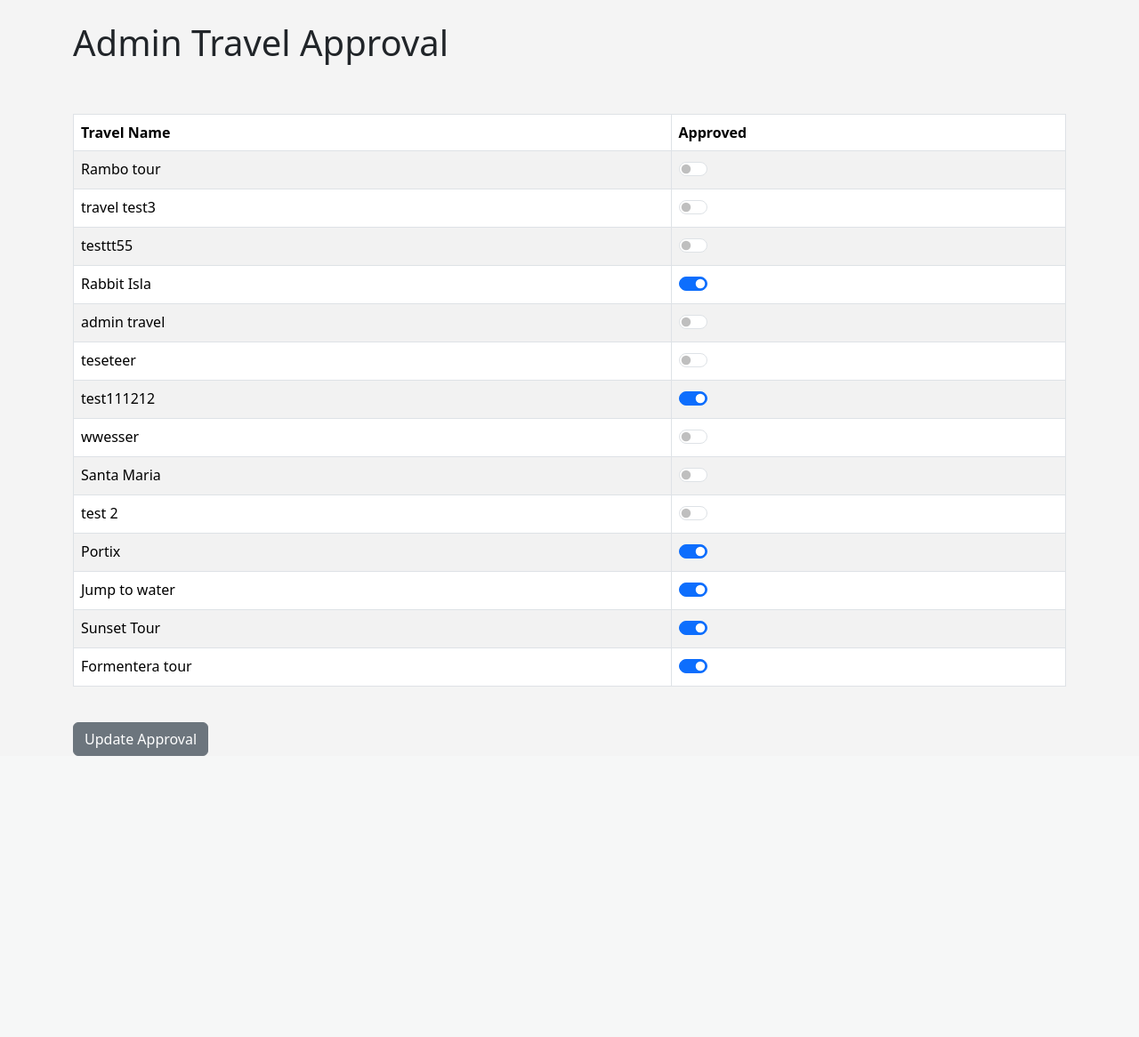
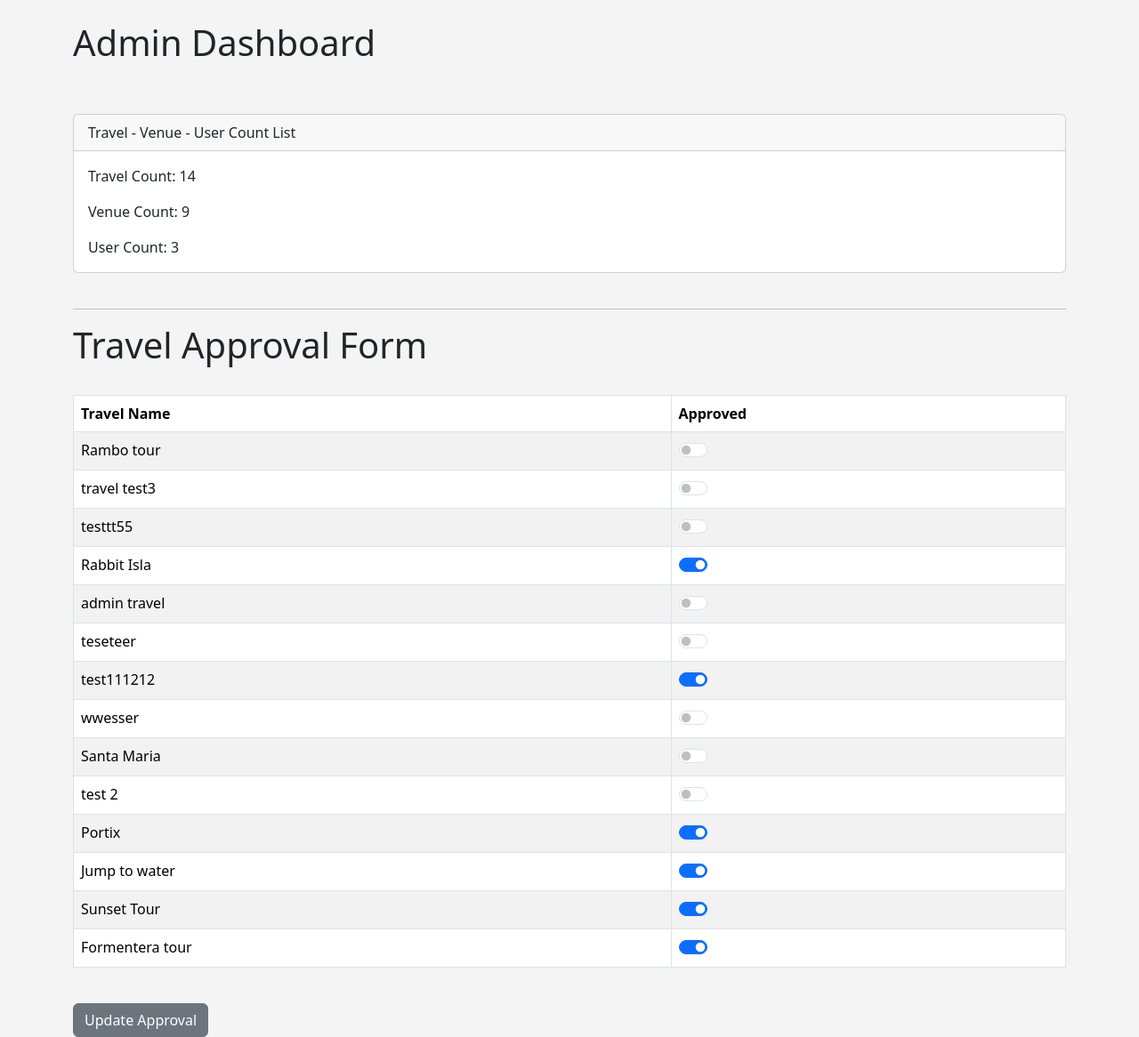
Before and after one commit to SebastianSloma/Travel_club, a Django app: page /admin_approval in a window 1280 px wide. Shown: the part 56-1222 px from the top of the page at 89% size. Before the commit the page ends 906 px from the top, so only its background shows below. Run offline with Django 4.2, Linux system fonts and the light colour scheme; a user stored in the database is signed in; data comes from the database, SQL or seed files in the repository.

Commit message:
added count number of travels card to admin dashboard panel

```diff
--- a/travel/templates/travel/admin_approval.html
+++ b/travel/templates/travel/admin_approval.html
@@ -1,11 +1,25 @@
 {% extends 'travel/base.html' %}
 {% block content %}
 
-<h1>Admin Travel Approval</h1>
+<h1>Admin Dashboard</h1>
 <br /><br />
 
 <form action="" method="post">
     {% csrf_token %}
+<div class="card">
+    <div class="card-header">
+        Travel - Venue - User Count List
+    </div>
+    <div class="card-body">
+        <p class="card-text">Travel Count: {{ travel_count }}</p>
+        <p class="card-text">Venue Count: {{ venue_count }}</p>
+        <p class="card-text">User Count: {{ user_count }}</p>
+    </div>
+</div>
+
+<br><hr>
+<h1>Travel Approval Form</h1>
+<br>
 
 
 <table class="table table-striped table-hover table-bordered">
--- a/travel/views.py
+++ b/travel/views.py
@@ -23,6 +23,10 @@ from django.contrib import messages
 
 # Create Admin Travel Approval Page
 def admin_approval(request):
+    travel_count = Travel.objects.all().count()
+    venue_count = Venue.objects.all().count()
+    user_count = User.objects.all().count()
+
     travel_list = Travel.objects.all().order_by('-travel_date')
     if request.user.is_superuser:
         if request.method == 'POST':
@@ -33,12 +37,18 @@ def admin_approval(request):
             for x in id_list:
                 Travel.objects.filter(pk=int(x)).update(approved=True)
 
-            messages.success(request, ('Travel list approval has been updated!'))
+            messages.success(
+                request, ('Travel list approval has been updated!'))
             return redirect('list-travels')
         else:
-            return render(request, 'travel/admin_approval.html', {'travel_list': travel_list})
+            return render(request, 'travel/admin_approval.html', {
+                'travel_list': travel_list,
+                'travel_count': travel_count,
+                'venue_count': venue_count,
+                'user_count': user_count})
     else:
-        messages.success(request, ('You are not authorized to view this page!'))
+        messages.success(
+            request, ('You are not authorized to view this page!'))
         return redirect('home')
     return render(request, 'travel/admin_approval.html')
 
@@ -55,6 +65,7 @@ def my_travels(request):
         return redirect('home')
 
 # Generate PDF File Venue List
+
 
 def venue_pdf(request):
     # Create bytestream buffer
@@ -203,7 +214,8 @@ def update_travel(request, travel_id):
 
 def update_venue(request, venue_id):
     venue = Venue.objects.get(pk=venue_id)
-    form = VenueForm(request.POST or None, request.FILES or None, instance=venue)
+    form = VenueForm(request.POST or None,
+                     request.FILES or None, instance=venue)
     if form.is_valid():
         form.save()
         return redirect('list-venues')
@@ -222,6 +234,7 @@ def search_venues(request):
         return render(request, 'travel/search_venues.html',
                       {})
 
+
 def search_travels(request):
     if request.method == 'POST':
         searched = request.POST['searched']
@@ -232,7 +245,6 @@ def search_travels(request):
     else:
         return render(request, 'travel/search_travels.html',
                       {})
-
 
 
 def show_venue(request, venue_id):
@@ -295,11 +307,10 @@ def home(request, year=datetime.now().year, month=datetime.now().strftime('%B'))
 
     # Query the travels model for dates
     travel_list = Travel.objects.filter(
-        travel_date__year = year,
-        travel_date__month = month_number
+        travel_date__year=year,
+        travel_date__month=month_number
 
     )
-
 
     time = now.strftime('%I:%M:%S %p')
     return render(request, 'travel/home.html', {
```
